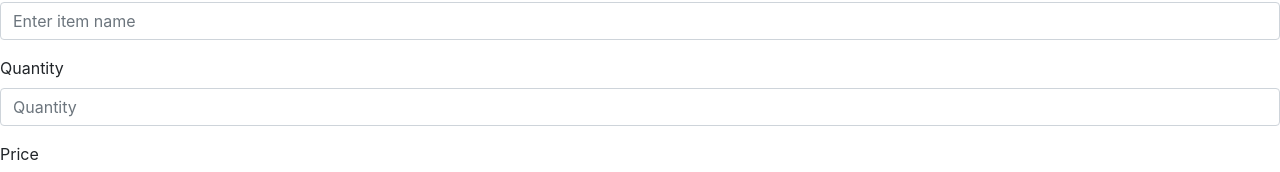
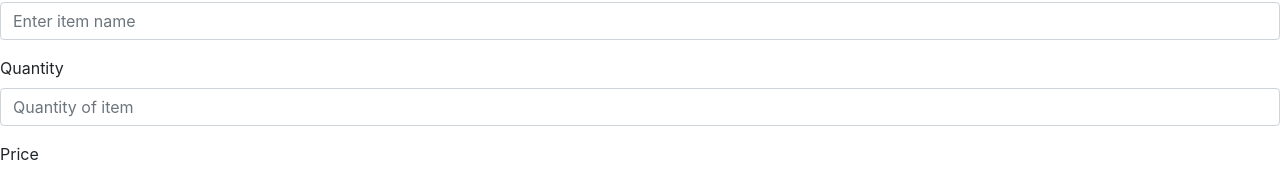
Before and after one commit to stachada/Lombard-Frontend, an Angular app in the folder LombardClient/: page / in a window 1280 px wide. Shown: the part 386-558 px from the top of the page. Built offline with nearby package versions, Linux system fonts and the light colour scheme.

Commit message:
Update to forms

```diff
--- a/LombardClient/src/app/item-form/item-form.component.html
+++ b/LombardClient/src/app/item-form/item-form.component.html
@@ -5,11 +5,11 @@
   </div>
   <div class="form-group">
     <label for="Quantity">Quantity</label>
-    <input type="number" class="form-control" id="Quantity" placeholder="Quantity">
+    <input type="number" step="0.01" min="0" class="form-control" id="Quantity" placeholder="Quantity of item">
   </div>
   <div class="form-group">
     <label for="Price">Price</label>
-    <input type="number" class="form-control" id="Price" placeholder="Price of item">
+    <input type="number" class="form-control" step="0.01" min="0.01" id="Price" placeholder="Price of item">
   </div>
   <button type="submit" class="btn btn-primary">Submit</button>
 </form>
```
